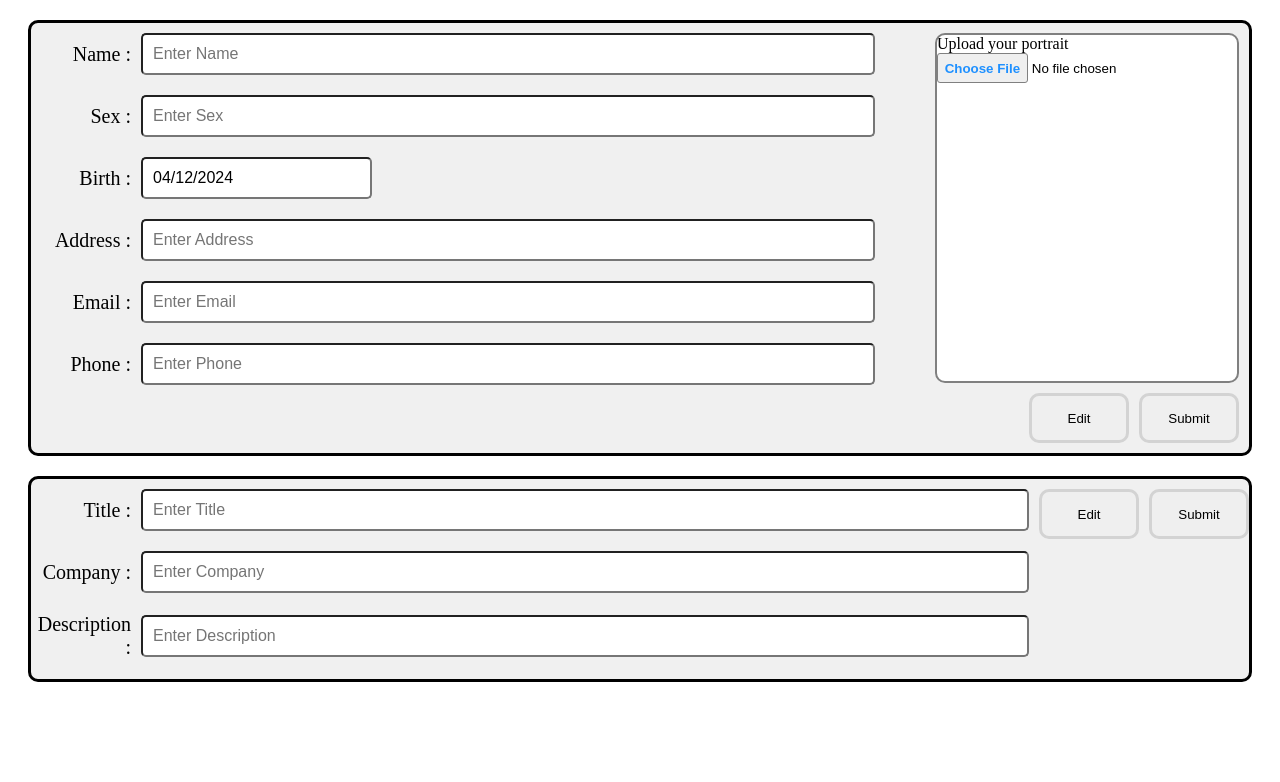
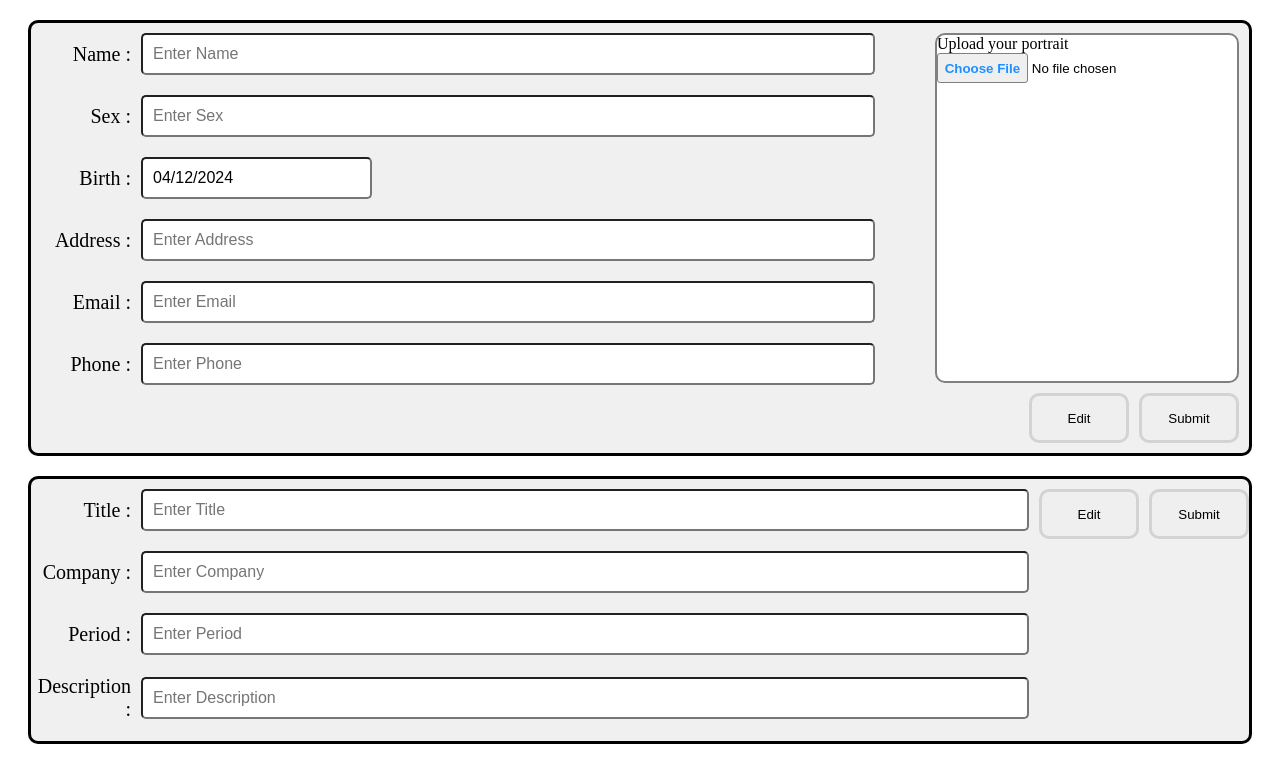
Before and after one commit to nthGH1030/CV-generator, a React (Create React App) app: page / in a window 1280 px wide. Shown: the top 782 px of the page. Built offline with nearby package versions, Linux system fonts and the light colour scheme.

Commit message:
added an id to the state of workExp

```diff
--- a/src/components/Background.js
+++ b/src/components/Background.js
@@ -2,6 +2,13 @@ import {useState, useEffect} from 'react'
 import '.././styles.css'
 import DatePicker from "react-datepicker";
 import "react-datepicker/dist/react-datepicker.css";
+
+/*
+1. How to add and remove a field ?
+- when click on the add button, update the state and generate a new component
+- When click on the remove button, remove the component -
+
+*/
 
 
 export default function Background() {
@@ -14,8 +21,10 @@ export default function Background() {
         Phone: ''
     });
     const [workExp, setWorkExp] = useState ({
+        id: '',
         Title: '',
         Company: '',
+        Period: '',
         Description: '',
     })
     const [isEditing, setEditing] = useState(true);
@@ -73,7 +82,9 @@ export default function Background() {
         </div>
         <div className = "profile-container">
             <div className = "profile-infoContainer">
-            {Object.entries(workExp).map(([key, value]) => {
+            {Object.entries(workExp)
+            .filter(([key])=> key !== 'id')
+            .map(([key, value]) => {
 
             return (
                 <WorkExperience
```
